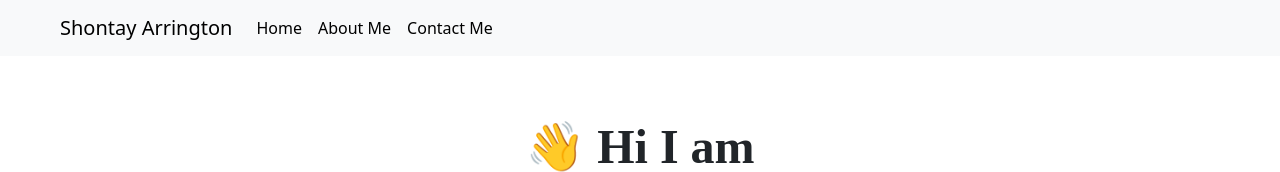
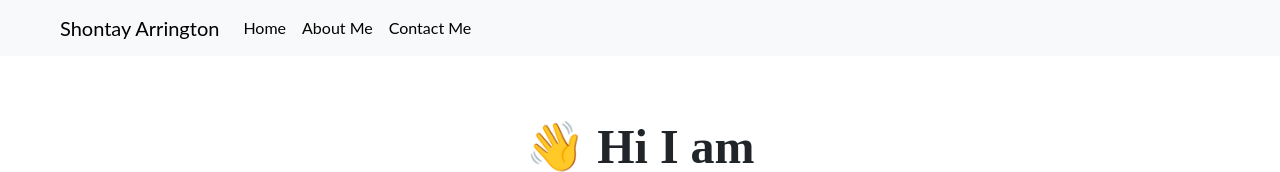
Before and after one commit to sh0nnie4/my-website2, a plain HTML site: page index.html in a window 1280 px wide. Shown: the top 172 px of the page. Drawn offline with nearby package versions, Linux system fonts and the light colour scheme.

Commit message:
Updated nav-bar font

```diff
--- a/style.css
+++ b/style.css
@@ -58,6 +58,9 @@ p {
   text-decoration: none;
   text-transform: capitalize;
 }
+.navbar a {
+  font-family: "Lato", sans-serif;
+}
 
 .contact-link {
   background: var(--primary-color);
```
